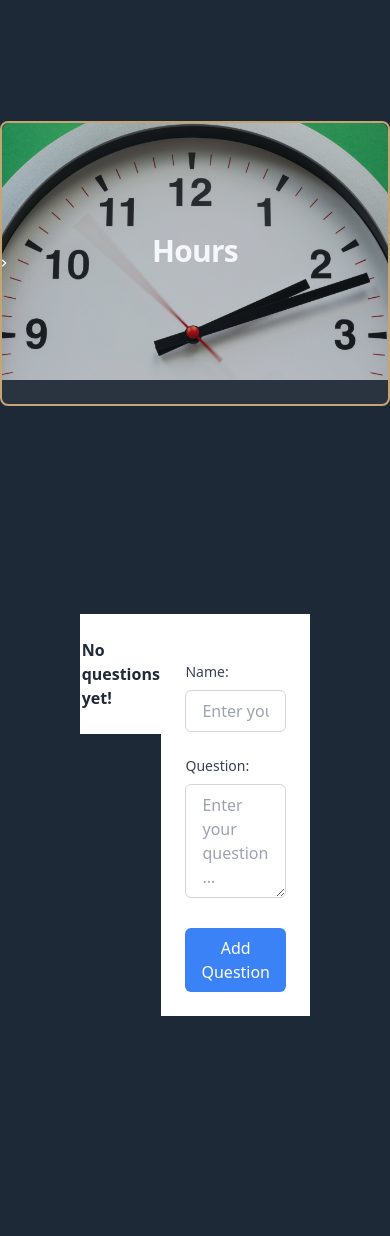
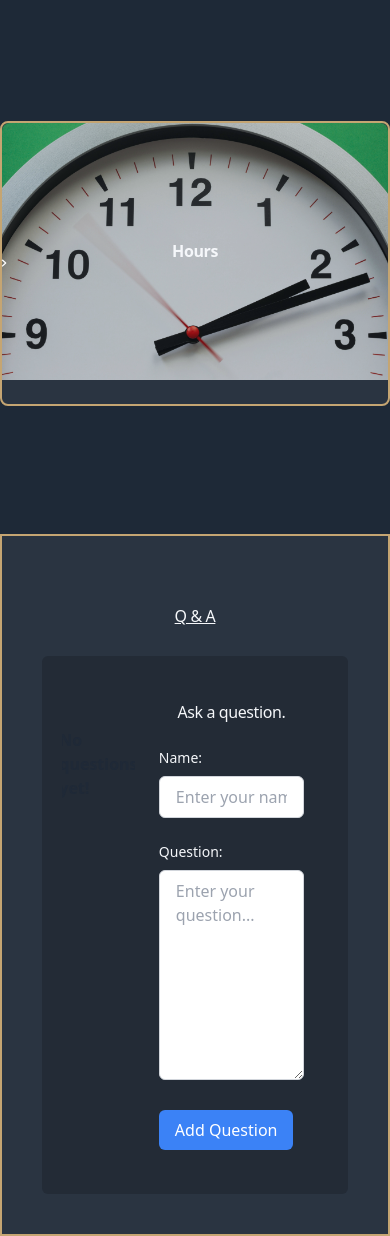
Before and after one commit to Qdavis24/English-Remix, a Python web app: template app/templates/wc.html in a window 390 px wide. Shown: the part 1626-2862 px from the top of the page. Before the commit the page ends 2642 px from the top, so only its background shows below. Run offline with Jinja, Linux system fonts and the light colour scheme; the template is opened without the code that fills it, so the values that code supplies are empty.

Commit message:
Refactor mobile responsive code - larger font for breakpoints - restyle the comment board

```diff
--- a/app/static/css/input.css
+++ b/app/static/css/input.css
@@ -7,9 +7,9 @@
         @apply text-center underline hover:text-white duration-500;
     }
     .title {
-        @apply lg:text-xl sm:text-2xl
+        @apply lg:text-3xl sm:text-4xl
     }
     .par {
-        @apply lg:text-sm sm:text-xl
+        @apply lg:text-lg sm:text-3xl
     }
 }
--- a/app/static/css/output.css
+++ b/app/static/css/output.css
@@ -683,25 +683,21 @@ video {
   margin: auto;
 }
 
-.my-20 {
-  margin-top: 5rem;
-  margin-bottom: 5rem;
+.my-7 {
+  margin-top: 1.75rem;
+  margin-bottom: 1.75rem;
 }
 
 .mb-16 {
   margin-bottom: 4rem;
 }
 
-.mb-2 {
-  margin-bottom: 0.5rem;
-}
-
 .mb-3 {
   margin-bottom: 0.75rem;
 }
 
-.mb-4 {
-  margin-bottom: 1rem;
+.mb-7 {
+  margin-bottom: 1.75rem;
 }
 
 .ml-10 {
@@ -726,6 +722,10 @@ video {
 
 .mt-2 {
   margin-top: 0.5rem;
+}
+
+.mt-20 {
+  margin-top: 5rem;
 }
 
 .mt-3 {
@@ -765,12 +765,12 @@ video {
   height: 100vh;
 }
 
+.w-1\/2 {
+  width: 50%;
+}
+
 .w-1\/3 {
   width: 33.333333%;
-}
-
-.w-2\/3 {
-  width: 66.666667%;
 }
 
 .w-5\/6 {
@@ -998,12 +998,16 @@ video {
      object-position: top;
 }
 
+.p-10 {
+  padding: 2.5rem;
+}
+
 .p-2 {
   padding: 0.5rem;
 }
 
-.p-20 {
-  padding: 5rem;
+.p-3 {
+  padding: 0.75rem;
 }
 
 .p-5 {
@@ -1024,17 +1028,17 @@ video {
   padding-bottom: 0.5rem;
 }
 
+.py-6 {
+  padding-top: 1.5rem;
+  padding-bottom: 1.5rem;
+}
+
 .text-center {
   text-align: center;
 }
 
 .font-sans {
   font-family: ui-sans-serif, system-ui, sans-serif, "Apple Color Emoji", "Segoe UI Emoji", "Segoe UI Symbol", "Noto Color Emoji";
-}
-
-.text-3xl {
-  font-size: 1.875rem;
-  line-height: 2.25rem;
 }
 
 .text-5xl {
@@ -1116,6 +1115,10 @@ video {
   color: rgb(245 247 250 / var(--tw-text-opacity, 1));
 }
 
+.underline {
+  text-decoration-line: underline;
+}
+
 .placeholder-gray-400::-moz-placeholder {
   --tw-placeholder-opacity: 1;
   color: rgb(156 163 175 / var(--tw-placeholder-opacity, 1));
--- a/app/templates/components.html
+++ b/app/templates/components.html
@@ -1,5 +1,5 @@
 {% macro hero(text, url) %}
-    <section class="relative flex justify-center items-center w-screen sm:h-[20vh] lg:h-[40vh]">
+    <section class="relative flex justify-center items-center w-screen lg:h-[60vh] sm:h-[50vh]">
         <img class="absolute object-cover object-top w-full h-full opacity-75" src="{{ url }}"/>
         <h1 class="text-5xl font-bold text-white drop-shadow-lg tracking-wide">{{ text }}</h1>
     </section>
@@ -30,7 +30,7 @@
     <div class="relative flex justify-center items-center w-full h-fit">
         <img class="w-full object-contain opacity-70 rounded-t-lg" src="{{ image }}"/>
         <div class="absolute w-full m-auto z-40 text-center">
-            <h1 class="text-3xl font-bold text-white-text tracking-tight">{{ title }} </h1>
+            <h1 class="title font-bold text-white-text tracking-tight">{{ title }} </h1>
             {% if href %}
                 <p class="w-full text-base mt-2 bg-white bg-opacity-50">Click on card to learn more!</p>{% endif %}
         </div>
@@ -59,30 +59,43 @@
 {% endmacro %}
 
 {% macro comment_board(questions, action, admin, secret_key, CSRF_TOKEN) %}
-    <div class="flex flex-row w-screen lg:h-[80vh] sm:h-[40vh] p-20">
-        <div class="bg-white p-6 w-2/3 h-full overflow-y-scroll">
+
+    <div class="w-screen flex flex-col items-center justify-center lg:h-[80vh] sm:h-[40vh] bg-gray-light p-10 border-2
+    border-accent-gold">
+        <h1 class="title text-center font-sans tracking-tight text-white-text underline my-7">Q & A</h1>
+        <div class="flex flex-row sm:w-[90vw] lg:w-5/6 h-full rounded-md p-5 bg-gray-dark">
+            <div class="py-6 w-1/2 h-full overflow-y-scroll">
+                <h1 class="title text-center font-sans tracking-tight text-white-text mb-7"></h1>
                 {% if questions %}
                     {% for question in questions %}
-                    <div class="flex items-start mb-4">
-                        <div>
+                        <div class="flex items-start border-b border-accent-gold">
+                            <div class="w-full flex flex-row">
+                                <div class="w-1/2 border-r border-accent-gold p-3">
+                                    <h3 class="font-bold text-white-text">Question:</h3>
+                                    <p class="ml-5 mt-2 text-white-text opacity-75">{{ question[0] }} asks,</p>
+                                    <p class="ml-5 text-white-text opacity-90">{{ question[1] }}</p>
+                                </div>
+                                <div class="w-1/2 p-3">
                                     {% if admin %}
-                                <form action="{{ url_for('main.delete_questions') }}" method="POST">
+                                        <form action="{{ url_for('main.delete_questions') }}" method="POST"
+                                              class="p-2 bg-red rounded-full">
                                             <input type="hidden" name="csrf_token" value="{{ CSRF_TOKEN }}">
                                             <input type="hidden" name="secret_key" value="{{ secret_key }}">
                                             <input type="hidden" name="{{ question[4] }}-{{ question[3] }}">
 
-                                    <button type="submit" class="w-fit h-fit rounded-full bg-red">
+                                            <button type="submit" class="">
                                                 x
                                             </button>
                                         </form>
                                     {% endif %}
-                            <h3 class="font-bold text-gray-800">Question:</h3>
-                            <p class="ml-5 text-gray-600">{{ question[0] }} asks, {{ question[1] }}</p>
-                            <h3 class="font-bold text-gray-800">Answer:</h3>
-                            <p class="text-gray-600 ml-5">{{ question[2] }}</p>
+                                    <h3 class="font-bold text-white-text">Answer:</h3>
+                                    <p class="ml-5 mt-2 text-white-text opacity-75">{{ question[2] }}</p>
+                                </div>
+
+
                             </div>
                         </div>
-                    <hr class="mb-2"/>
+
 
                         {% if admin %}
                             <form action="{{ action }}" method="POST">
@@ -113,11 +126,12 @@
 
             </div>
             {% if not admin %}
-            <div class="bg-white p-6 flex-grow">
+                <div class="p-6 flex-grow h-full">
+                    <h1 class="title text-center font-sans tracking-tight text-white-text">Ask a question.</h1>
                     <form action="{{ action }}" method="POST" class="space-y-6">
                         <input type="hidden" name="csrf_token" value="{{ CSRF_TOKEN }}">
                         <div class="space-y-2">
-                        <label for="name" class="block text-sm font-medium text-gray-700">Name:</label>
+                            <label for="name" class="block text-sm font-medium text-white-text">Name:</label>
                             <input
                                     type="text"
                                     name="name"
@@ -128,14 +142,15 @@
                             focus:border-blue-500 placeholder-gray-400">
                         </div>
                         <div class="space-y-2">
-                        <label for="question" class="block text-sm font-medium text-gray-700">Question:</label>
+                            <label for="question" class="block text-sm font-medium text-white-text">Question:</label>
                             <textarea
                                     name="question"
                                     id="question"
                                     placeholder="Enter your question..."
-                                rows="4"
+                                    rows="8"
                                     required
-                                class="w-full px-4 py-2 border border-gray-300 rounded-md focus:ring-2 focus:ring-blue-500
+                                    class="w-full px-4 py-2 border border-gray-300 rounded-md focus:ring-2
+                                    focus:ring-blue-500
                             focus:border-blue-500 placeholder-gray-400"></textarea>
                         </div>
                         <button
@@ -146,6 +161,8 @@
                         </button>
                     </form>
                 </div>
+
+            {% endif %}
         </div>
-        {% endif %}
+    </div>
 {% endmacro %}
--- a/app/templates/llc.html
+++ b/app/templates/llc.html
@@ -4,7 +4,7 @@
 
 {% block body %}
     {{ hero("Lamda Learning Center", url_for('static', filename='images/llc-page.jpg')) }}
-    <div class="flex flex-col justify-center items-center w-full h-fit space-y-32 my-20">
+    <div class="flex flex-col justify-center items-center w-full h-fit space-y-32 mt-20">
 
         {{ grid(['brain.svg', 'tools.svg', 'support.svg', 'hours.svg'], services_grid) }}
 
--- a/app/templates/wc.html
+++ b/app/templates/wc.html
@@ -3,7 +3,7 @@
 
 {% block body %}
     {{ hero("Writing Center", url_for('static', filename='images/wc-page.jpg')) }}
-    <div class="flex flex-col justify-center items-center w-full h-fit space-y-32 my-20">
+    <div class="flex flex-col justify-center items-center w-full h-fit space-y-32 mt-20">
 
         {{ grid(['brain.svg', 'tools.svg', 'support.svg', 'hours.svg'], services_grid) }}
 
```
Also changed, not shown: other parts of app/static/css/output.css (+22 -19 lines). Lines whose indentation alone changed are shown as unchanged.
